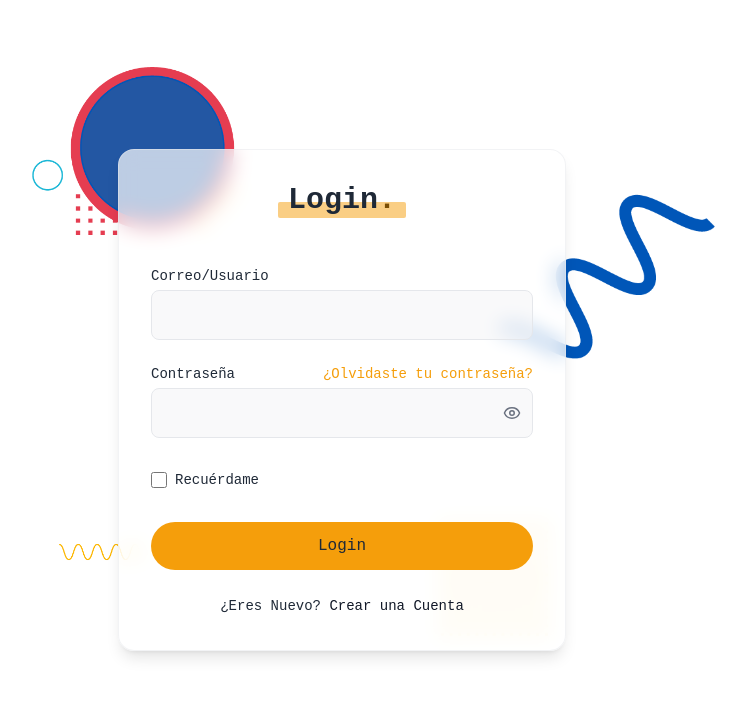
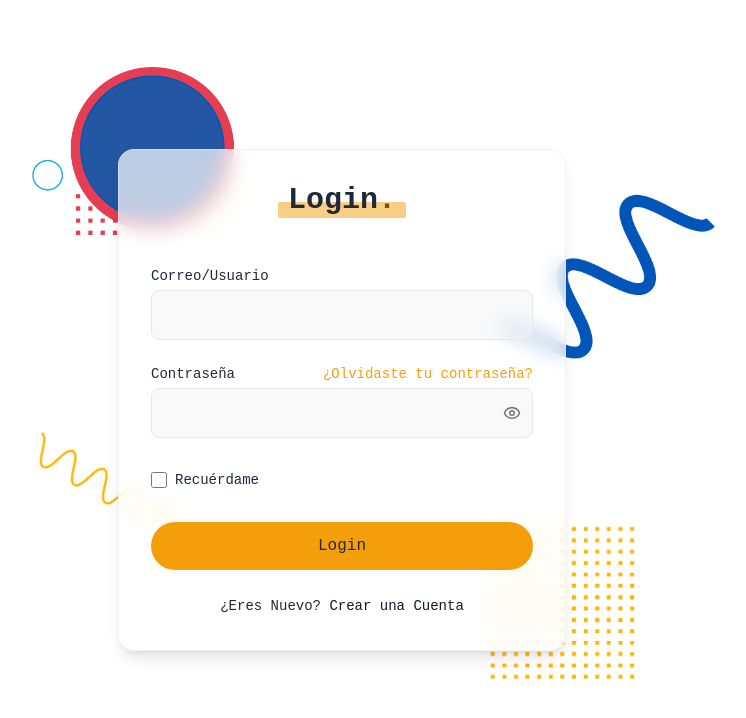
Before and after one commit to mariovital/dragons-treasure, a React (Vite) app in the folder Front/dragons-treasure/: page / in a window 1280 px wide. Shown: the top 718 px of the page, without its empty margins (298-1044 px from the left). Built offline with nearby package versions, Linux system fonts and the light colour scheme; a web font is replaced by a local one.

Commit message:
Yellow wave fixed rotation.

```diff
--- a/Front/dragons-treasure/src/pages/Login.jsx
+++ b/Front/dragons-treasure/src/pages/Login.jsx
@@ -49,18 +49,19 @@ const Login = () => {
           className="absolute -right-40 top-25 w-60 h-64 object-contain z-0"
         />
 
-        {/* Yellow dot pattern - positioned at bottom right of card */}
+        {/* Yellow dot pattern - adjusted positioning and size */}
         <img
           src={yellowDotsImg}
           alt=""
-          className="absolute right-0 bottom-0 w-36 h-36 object-contain z-0"
+          className="absolute -right-11 bottom-0 w-48 h-48 object-contain z-0 translate-x-1/4 translate-y-1/4"
         />
 
-        {/* Yellow wavy line - positioned at bottom left of card */}
+        {/* Yellow wavy line - increased size and adjusted position to match Figma */}
         <img
           src={yellowWaveImg}
           alt=""
-          className="absolute -left-16 bottom-0 w-24 h-48 object-contain z-0"
+          className="absolute -left-28 bottom-16 w-48 h-48 object-contain z-0"
+          style={{ transform: 'rotate(30deg)' }}
         />
 
         {/* Login card */}
```
